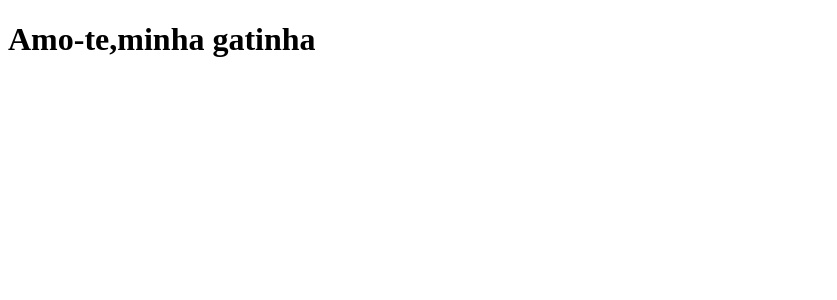
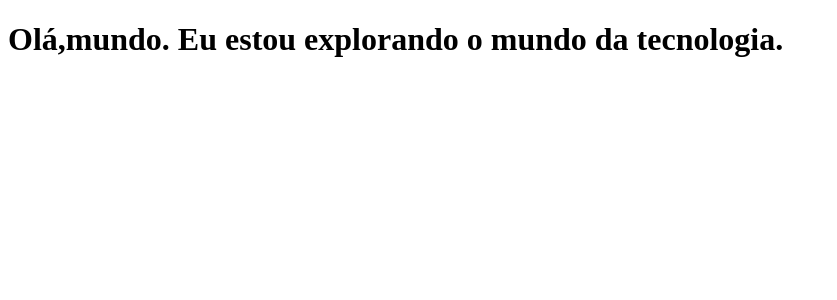
Before and after one commit to Andreeltonsf/clone-tabnews, a Next.js app: page / in a window 1280 px wide. Shown: the top 300 px of the page, without its empty margins (0-837 px from the left). Built offline with nearby package versions, Linux system fonts and the light colour scheme.

Commit message:
Modificando o h1

```diff
--- a/pages/index.js
+++ b/pages/index.js
@@ -1,5 +1,5 @@
 function Home(){
-    return <h1>Amo-te,minha gatinha</h1>
+    return <h1>Olá,mundo. Eu estou explorando o mundo da tecnologia.</h1>
 }
 
 export default Home;
```
Also changed, not shown: 1 other file (tests, documents, lock files or other folders).
